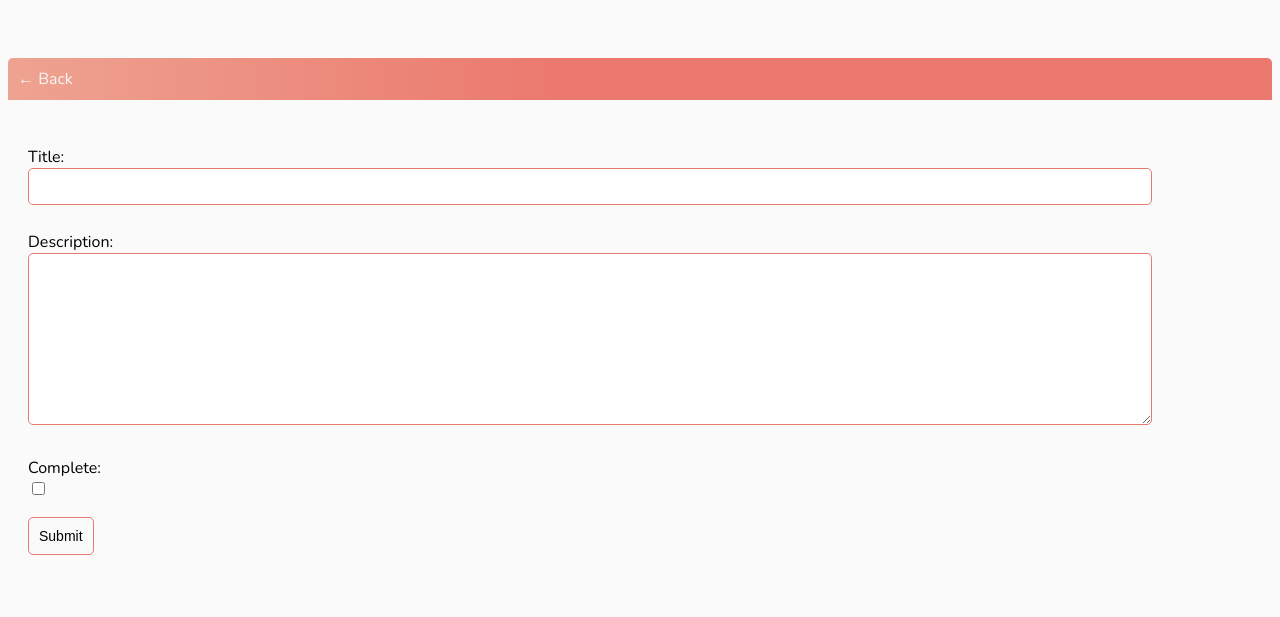
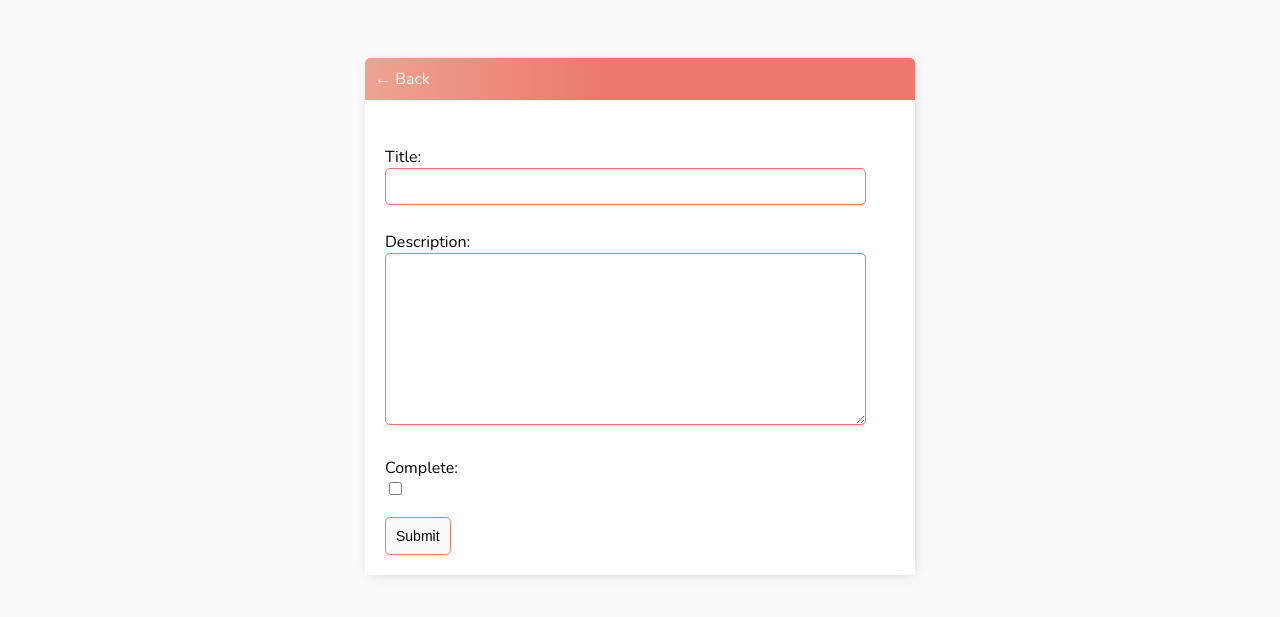
Before and after one commit to phynox22/base, a Django app: page /task-create/ in a window 1280 px wide. Shown: the top 617 px of the page. Run offline with Django 4.2, Linux system fonts and the light colour scheme; a user stored in the database is signed in.

Commit message:
first commit

```diff
--- a/base/templates/base/main.html
+++ b/base/templates/base/main.html
@@ -145,7 +145,7 @@
     <body>
 
 
-        <div classs="container">
+        <div class="container">
             {% block content %}
 
 
```
Also changed, not shown: db.sqlite3.
